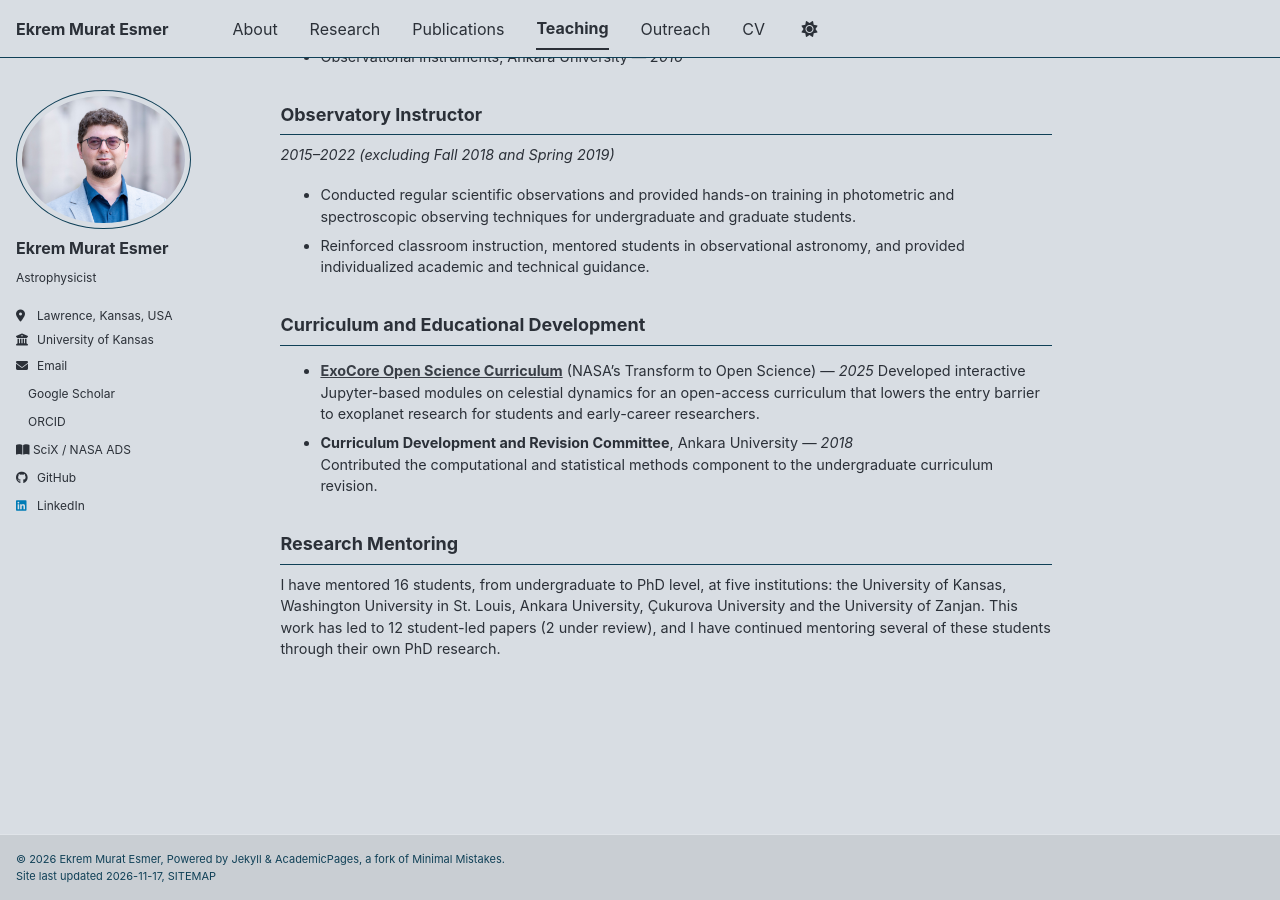
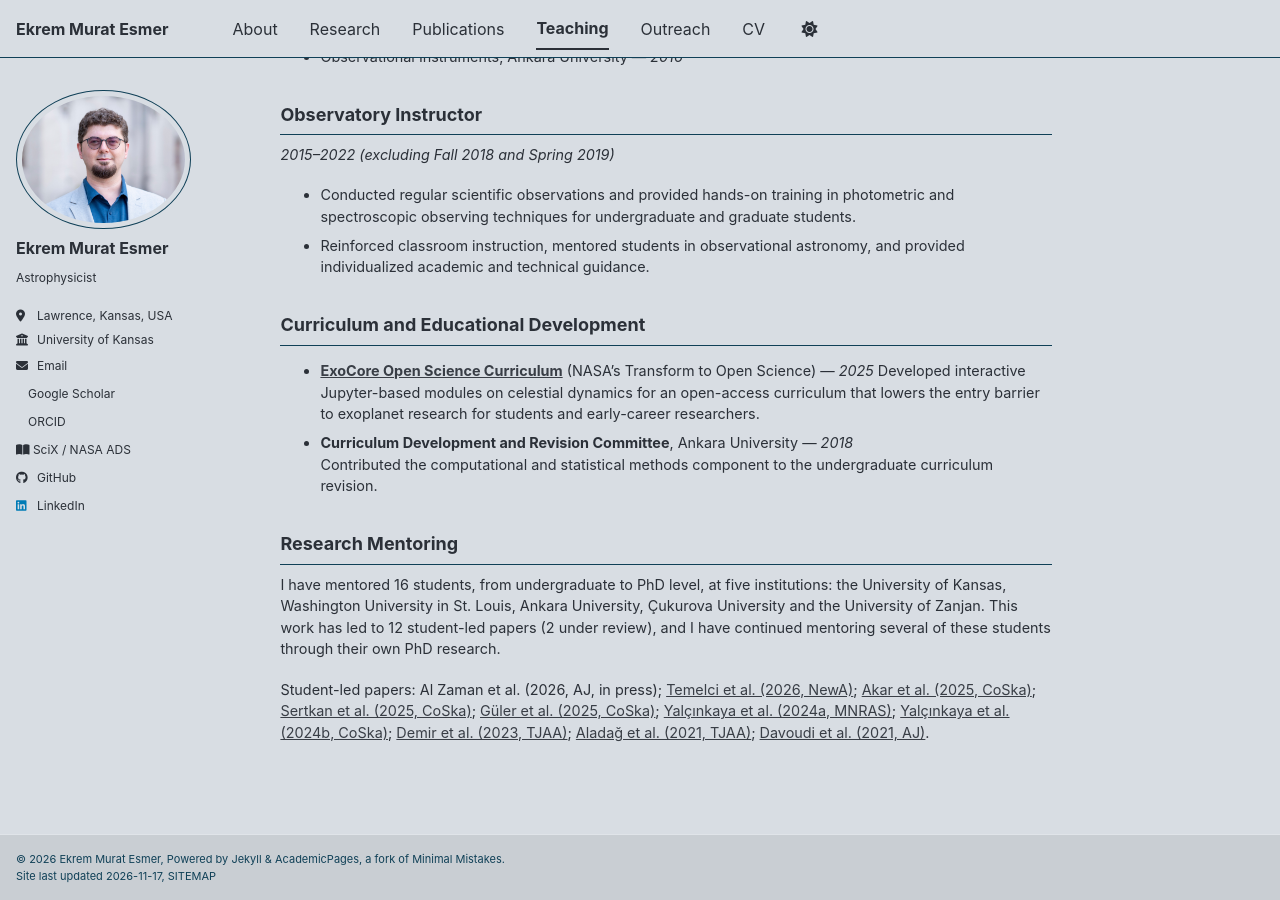
Before and after one commit to ekremesmer/ekremesmer.github.io, a Jekyll site: the page built from _pages/teaching.md, in a window 1280 px wide and 900 px high, scrolled down 541 px. Built offline with Jekyll 4.4.1, drawn with Linux system fonts in a browser that asks for light colours; a style sheet for code colours, icons or effects is not loaded.

Commit message:
Teaching: list student-led papers

```diff
--- a/_pages/teaching.md
+++ b/_pages/teaching.md
@@ -35,3 +35,5 @@ author_profile: true
 ## Research Mentoring
 
 I have mentored 16 students, from undergraduate to PhD level, at five institutions: the University of Kansas, Washington University in St. Louis, Ankara University, Çukurova University and the University of Zanjan. This work has led to 12 student-led papers (2 under review), and I have continued mentoring several of these students through their own PhD research.
+
+Student-led papers: Al Zaman et al. (2026, AJ, in press); [Temelci et al. (2026, NewA)](/publication/2026newa-12502533t/); [Akar et al. (2025, CoSka)](/publication/2025coska-55c-286a/); [Sertkan et al. (2025, CoSka)](/publication/2025coska-55c-301s/); [Güler et al. (2025, CoSka)](/publication/2025coska-55c-466g/); [Yalçınkaya et al. (2024a, MNRAS)](/publication/2024mnras-530-2475y/); [Yalçınkaya et al. (2024b, CoSka)](/publication/2024coska-54b-22y/); [Demir et al. (2023, TJAA)](/publication/2023tjaa-4s-401d/); [Aladağ et al. (2021, TJAA)](/publication/2021tjaa-2-28a/); [Davoudi et al. (2021, AJ)](/publication/2021aj-162-210d/).
```
